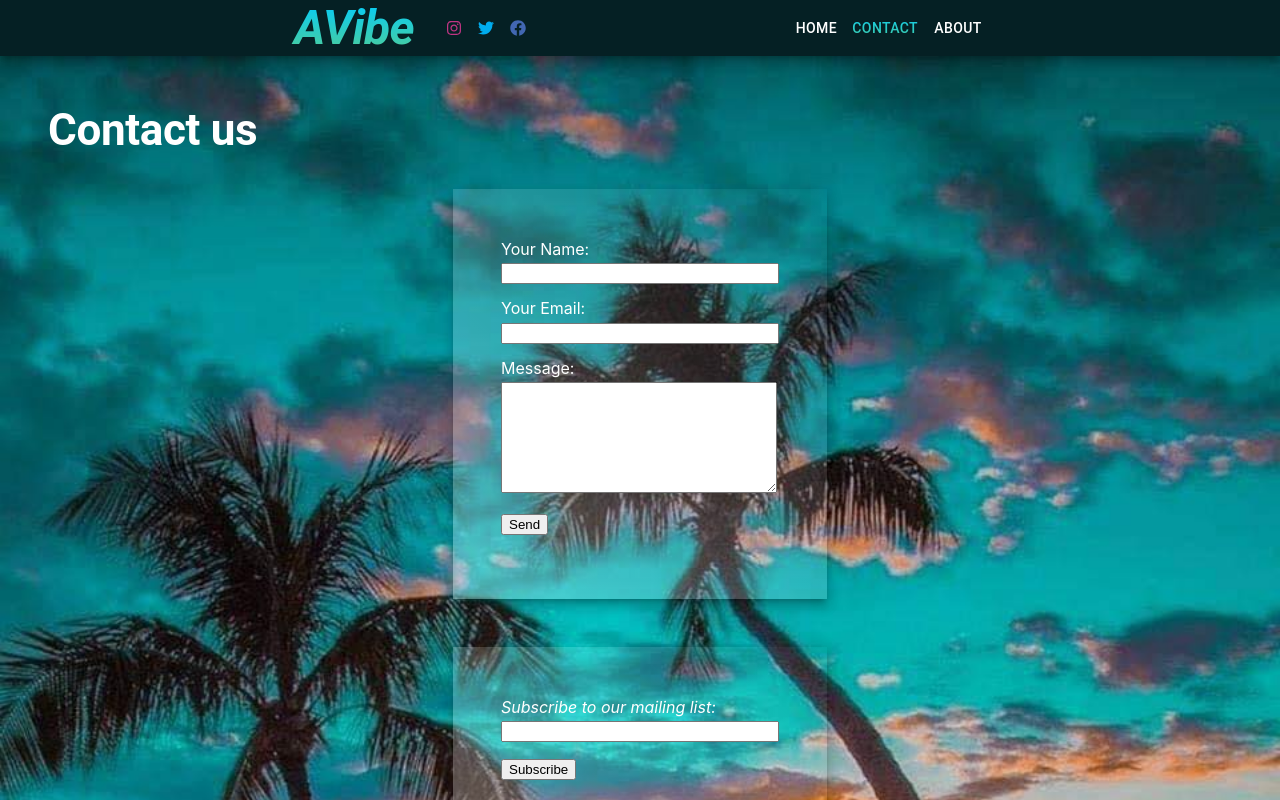
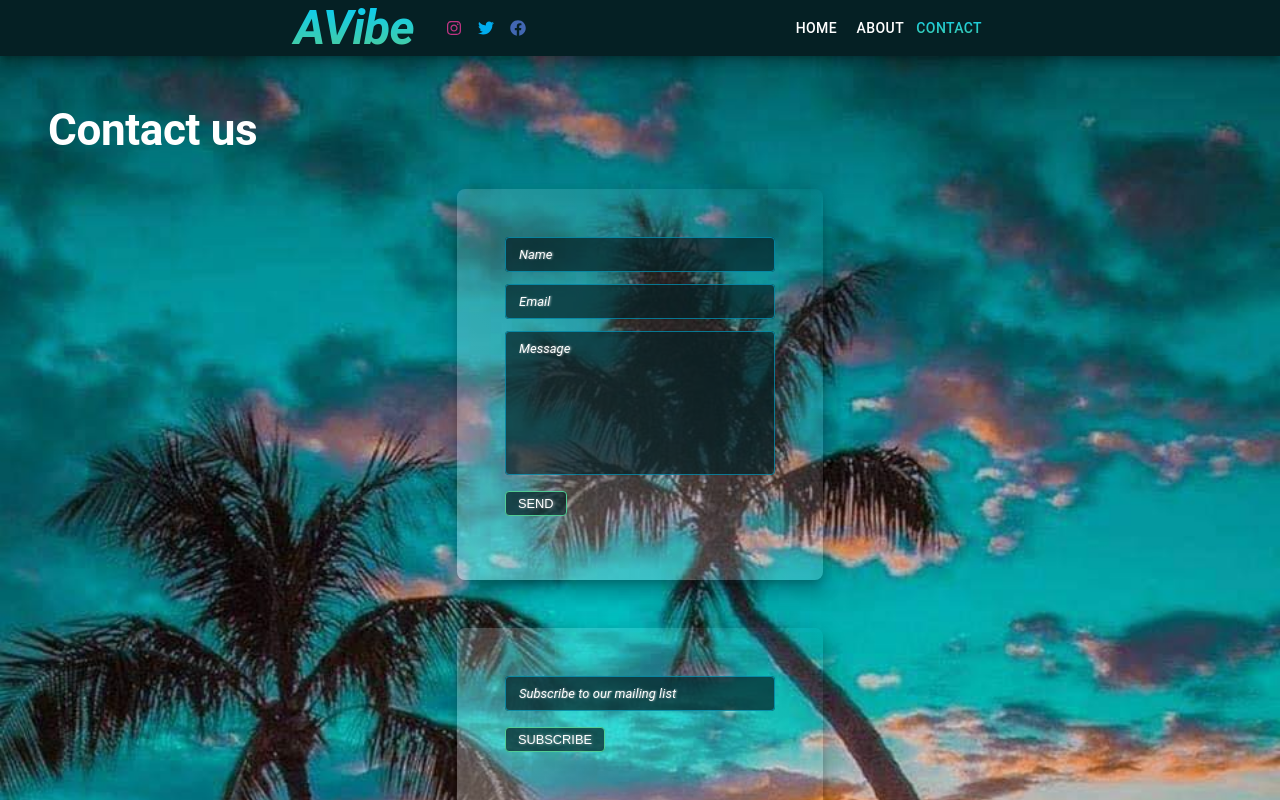
Before and after one commit to mighty6ft5max/avibe, a React (Create React App) app: page /contact in a window 1280 px wide. Shown: the top 800 px of the page. Built offline with nearby package versions, Linux system fonts and the light colour scheme.

Commit message:
contact edits

```diff
--- a/public/index.html
+++ b/public/index.html
@@ -14,13 +14,13 @@
   <body>
     <noscript>You need to enable JavaScript to run this app.</noscript>
     <div id="root"></div>
-    <form name="contact" netlify netlify-honeypot="bot-field" hidden>
+    <!-- <form name="contact" netlify netlify-honeypot="bot-field" hidden>
       <input type="text" name="name" />
       <input type="email" name="email" />
       <textarea name="message"></textarea>
     </form>
     <form name="mailing-list" netlify netlify-honeypot="bot-field" hidden>
       <input type="email" name="email" />
-    </form>
+    </form> -->
   </body>
 </html>
--- a/src/App.jsx
+++ b/src/App.jsx
@@ -198,6 +198,21 @@ const App = ({ classes }) => {
                       >
                         Home
                       </Button>
+                    </Grid>{" "}
+                    <Grid item>
+                      <Button
+                        onClick={() => history.push("/about")}
+                        classes={{
+                          root:
+                            classes[
+                              _.startsWith(pathname, "/about")
+                                ? "menu_item_active"
+                                : "menu_item"
+                            ],
+                        }}
+                      >
+                        About
+                      </Button>
                     </Grid>
                     <Grid item>
                       <Button
@@ -212,21 +227,6 @@ const App = ({ classes }) => {
                         }}
                       >
                         Contact
-                      </Button>
-                    </Grid>
-                    <Grid item>
-                      <Button
-                        onClick={() => history.push("/about")}
-                        classes={{
-                          root:
-                            classes[
-                              _.startsWith(pathname, "/about")
-                                ? "menu_item_active"
-                                : "menu_item"
-                            ],
-                        }}
-                      >
-                        About
                       </Button>
                     </Grid>
                   </Grid>
--- a/src/body.jsx
+++ b/src/body.jsx
@@ -17,7 +17,7 @@ import {
   useMediaQuery,
   withStyles,
 } from "@material-ui/core";
-import ContactBack from "./images/contact_back.jpg";
+
 //import { useTheme } from "@material-ui/core/styles";
 import TW1 from "./images/tableware/TE1.jpg";
 import TW2 from "./images/tableware/TE2.jpg";
@@ -44,6 +44,7 @@ import Imgs_2 from "./images/img_s_2.jpg";
 import Imgs_3 from "./images/img_s_3.jpg";
 import Imgs_4 from "./images/img_s_4.jpg";
 import AboutBack from "./images/background-about.jpg";
+import Contact from "./contact";
 const styles = (theme) => ({
   actions: {
     padding: 0,
@@ -60,10 +61,7 @@ const styles = (theme) => ({
     boxShadow: theme.shadows[8],
     maxWidth: 245,
   },
-  contact_back: {
-    background: `url(${ContactBack})`,
-    backgroundSize: "cover",
-  },
+
   content: {
     margin: "0 auto",
     maxWidth: 700,
@@ -126,6 +124,7 @@ const styles = (theme) => ({
     paddingTop: "100%",
   },
 });
+
 const Body = ({ classes, bodyRef }) => {
   let history = useHistory();
 
@@ -161,99 +160,6 @@ const Body = ({ classes, bodyRef }) => {
   function handleClose() {
     setModalImage(false);
   }
-
-  const Contact = () => {
-    return (
-      <>
-        {/* <div className={classes.slideshow}>
-          {backgroundTransitions(({ width, height, opacity }, item) => {
-            return (
-              <animated.img
-                src={aboutBackgroundImages[0]}
-                alt="slideshow"
-                style={{
-                  position: "absolute",
-                  height,
-                  width,
-                }}
-              />
-            );
-          })}
-        </div> */}
-
-        <Grid
-          classes={{ root: classes.contact_back }}
-          container
-          style={{ padding: 48, minHeight: "100vh", width: "100%" }}
-          direction="column"
-          justify="flex-start"
-          alignItems="center"
-        >
-          <Grid item style={{ width: "100%" }}>
-            <Typography variant="h2" style={{ color: "white" }}>
-              Contact us
-            </Typography>
-          </Grid>
-          <Grid
-            classes={{ root: classes.form_holder }}
-            item
-            style={{ padding: 48, color: "white", marginBottom: 48 }}
-          >
-            <form name="contact" method="post">
-              <input type="hidden" name="form-name" value="contact" />
-              <div style={{}}>
-                <div className={classes.input_holder}>
-                  <p className={classes.input_label}>Your Name:</p>
-
-                  <input className={classes.input} type="text" name="name" />
-                </div>
-                <div className={classes.input_holder}>
-                  <p className={classes.input_label}>Your Email:</p>
-
-                  <input className={classes.input} type="email" name="email" />
-                </div>
-                <div className={classes.input_holder}>
-                  <p className={classes.input_label}>Message:</p>
-                  <textarea
-                    className={classes.input}
-                    name="message"
-                    rows="7"
-                  ></textarea>
-                </div>
-                <div>
-                  <p>
-                    <button type="submit">Send</button>
-                  </p>
-                </div>
-              </div>
-            </form>
-          </Grid>
-          <Grid
-            classes={{ root: classes.form_holder }}
-            item
-            style={{ padding: 48, color: "white" }}
-          >
-            <form name="mailing-list" method="post">
-              <input type="hidden" name="form-name" value="mailing-list" />
-              <div style={{}}>
-                <div className={classes.input_holder}>
-                  <p className={classes.input_label}>
-                    <i>Subscribe to our mailing list:</i>
-                  </p>
-                  <input className={classes.input} type="email" name="email" />
-                </div>
-                <div>
-                  <p>
-                    <button type="submit">Subscribe</button>
-                  </p>
-                </div>
-              </div>
-            </form>
-          </Grid>
-        </Grid>
-      </>
-    );
-  };
 
   const Home = () => {
     return (
@@ -381,7 +287,7 @@ const Body = ({ classes, bodyRef }) => {
               variant="h4"
               style={{ padding: 48, textAlign: "center" }}
             >
-              AVibe LLC is proud to be a family owned company, with headquarters
+              AVibe LLC is proud to be a family owned company with headquarters
               in Huntsville, Alabama… the Rocket City! We focus on developing
               top brands with high quality products in kitchen, home and health,
               and other categories, all while placing the needs and preferences
@@ -687,14 +593,15 @@ const Body = ({ classes, bodyRef }) => {
             <Typography variant="h2">Get to know us</Typography>
             <Typography variant="body1" component="div">
               <p>
-                Founded in 2019 in Huntsville, Alabama, AVibe LLC is a family
-                owned company. We focus on partnering with top manufacturers all
-                over the world to build high-quality brands that stand far apart
-                from the competition. Our company is constantly evolving and
-                growing, but our primary focus is on leveraging online platforms
-                for showcasing each of our brands. Steering clear of "brick and
-                mortar" locations ensures that we can focus fully on product
-                quality, supplier relationships, and the needs of our customers.
+                Founded in 2019 in Huntsville, Alabama, AVibe is a family and
+                veteran-owned e-commerce company. We focus on partnering
+                with top manufacturers all over the world to build high-quality
+                brands that stand far apart from the competition. Our company is
+                constantly evolving and growing, but our primary focus is on
+                leveraging online platforms for showcasing each of our brands.
+                Steering clear of "brick and mortar" locations ensures that we
+                can focus fully on product quality, supplier relationships, and
+                the needs of our customers.
               </p>
               <p>
                 Our current product brands are Sandholt and Tiny Express, with
--- /dev/null
+++ b/src/contact.jsx
@@ -0,0 +1,210 @@
+import React, { useState } from "react";
+import { Grid, TextField, Typography, withStyles } from "@material-ui/core";
+import ContactBack from "./images/contact_back.jpg";
+const styles = (theme) => ({
+  actions: {
+    padding: 0,
+  },
+  body: { width: "100%", height: "100%" },
+  button: {
+    borderRadius: 4,
+    color: "white",
+    background: "rgb(5 32 36 / .7)",
+    border: "1px solid " + theme.palette.secondary.main,
+    padding: "4px 12px",
+    fontSize: ".8rem",
+    textShadow: "1px 0px 3px rgb(255 255 255 / .6)",
+    textTransform: "uppercase",
+  },
+  card: {
+    boxShadow: theme.shadows[8],
+    maxWidth: 245,
+  },
+  contact_back: {
+    background: `url(${ContactBack})`,
+    backgroundSize: "cover",
+  },
+  content: {
+    margin: "0 auto",
+    maxWidth: 700,
+    padding: "0 24px",
+    marginTop: -64,
+    width: "100%",
+    [theme.breakpoints.up("md")]: {
+      marginTop: -128,
+      padding: "0 64px",
+      // transform: "translateY(250px)",
+    },
+  },
+  form_holder: {
+    background: "linear-gradient(45deg,rgba(255,255,255,.3),transparent)",
+    borderRadius: 8,
+    boxShadow: theme.shadows[12],
+  },
+  input: { width: 270 },
+  input_label: { lineHeight: 1.6, margin: 0 },
+  input_holder: {
+    marginBottom: 12,
+  },
+  shop_now: {
+    background: `linear-gradient(45deg,${theme.palette.primary.main},${theme.palette.secondary.main})`,
+    color: "white",
+    padding: 4,
+    boxShadow: theme.shadows[4],
+    textShadow: "-1px -1px rgb(0 0 0 / 35%)",
+
+    "& span": {
+      padding: "0 8px",
+    },
+  },
+  slideshow: {
+    background: theme.palette.tertiary.main,
+    //  backgroundSize: "cover",
+    width: "100%",
+    height: 275,
+    position: "relative",
+    overflow: "hidden",
+    [theme.breakpoints.up("md")]: {
+      height: 400,
+    },
+  },
+  details: {
+    background: theme.palette.tertiary.main,
+    width: "50%",
+    "& span": {
+      // background: `-webkit-linear-gradient(${theme.palette.primary.main}, ${theme.palette.secondary.main})`,
+      // "-webkit-background-clip": "text",
+      // "-webkit-text-fill-color": "transparent",
+      color: "white",
+    },
+  },
+  buy_now: {
+    background: `linear-gradient(45deg,${theme.palette.primary.main},${theme.palette.secondary.main})`,
+    textShadow: "-1px -1px rgb(0 0 0 / 35%)",
+    width: "100%",
+  },
+  media: {
+    paddingTop: "100%",
+  },
+});
+
+const Contact = ({ classes }) => {
+  const [userMessage, setUserMessage] = useState({
+    name: "",
+    email: "",
+    message: "",
+    subscribe: "",
+  });
+
+  const handleChange = (field, value) => {
+    console.log("changes", field, value);
+    setUserMessage({ ...userMessage, [field]: value });
+  };
+
+  return (
+    <>
+      <Grid
+        classes={{ root: classes.contact_back }}
+        container
+        style={{
+          padding: 48,
+          minHeight: "100vh",
+          width: "100%",
+        }}
+        direction="column"
+        justify="flex-start"
+        alignItems="center"
+      >
+        <Grid item style={{ width: "100%" }}>
+          <Typography variant="h2" style={{ color: "white" }}>
+            Contact us
+          </Typography>
+        </Grid>
+        <Grid
+          classes={{ root: classes.form_holder }}
+          item
+          style={{ padding: 48, color: "white", marginBottom: 48 }}
+        >
+          <form name="contact" method="post">
+            {/* <input type="hidden" name="form-name" value="contact" /> */}
+            <div style={{}}>
+              <div className={classes.input_holder}>
+                <TextField
+                  className={classes.input}
+                  type="text"
+                  label="Name"
+                  variant="outlined"
+                  name="name"
+                  onChange={(e) => handleChange("name", e.target.value)}
+                  value={userMessage.name}
+                />
+              </div>
+              <div className={classes.input_holder}>
+                <TextField
+                  className={classes.input}
+                  type="email"
+                  label="Email"
+                  variant="outlined"
+                  name="email"
+                  onChange={(e) => handleChange("email", e.target.value)}
+                  value={userMessage.email}
+                />
+              </div>
+              <div className={classes.input_holder}>
+                <TextField
+                  className={classes.input}
+                  type="text"
+                  multiline
+                  rows={7}
+                  label="Message"
+                  variant="outlined"
+                  name="message"
+                  onChange={(e) => handleChange("message", e.target.value)}
+                  value={userMessage.message}
+                />
+              </div>
+              <div>
+                <p>
+                  <button className={classes.button} type="submit">
+                    Send
+                  </button>
+                </p>
+              </div>
+            </div>
+          </form>
+        </Grid>
+        <Grid
+          classes={{ root: classes.form_holder }}
+          item
+          style={{ padding: 48, color: "white" }}
+        >
+          <form name="mailing-list" method="post">
+            <input type="hidden" name="form-name" value="mailing-list" />
+            <div style={{}}>
+              <div className={classes.input_holder}>
+                <TextField
+                  onChange={(e) => handleChange("subscribe", e.target.value)}
+                  className={classes.input}
+                  type="email"
+                  label="Subscribe to our mailing list"
+                  name="email"
+                  value={userMessage.subscribe}
+                  variant="outlined"
+                />
+              </div>
+              <div>
+                <p>
+                  <button className={classes.button} type="submit">
+                    Subscribe
+                  </button>
+                </p>
+              </div>
+            </div>
+          </form>
+        </Grid>
+      </Grid>
+    </>
+  );
+};
+
+export default withStyles(styles)(Contact);
--- a/src/theme.jsx
+++ b/src/theme.jsx
@@ -2,25 +2,26 @@ import { createMuiTheme } from "@material-ui/core/styles";
 
 export const desktop_header_height = 600;
 export const content_max_width = 960;
-
+const primary = "#02ccfe";
+const primary_5 = "rgb(2 204 254 / .5)";
+const secondary = "#51cc93";
+const tertiary = "rgb(5 32 36)";
 const theme = createMuiTheme({
   palette: {
     primary: {
-      main: "#02ccfe",
+      main: primary,
     },
     secondary: {
-      main: "#51cc93",
+      main: secondary,
     },
     tertiary: {
-      main: "rgb(5 32 36)",
+      main: tertiary,
     },
     background: {
       default: "rgb(255,255,255)",
     },
   },
-  shape: {
-    borderRadius: 24,
-  },
+  shape: {},
   typography: {
     body1: {
       fontSize: ".8rem",
@@ -71,6 +72,34 @@ const theme = createMuiTheme({
       },
     },
   },
+  overrides: {
+    MuiInputLabel: {
+      outlined: {
+        color: "white",
+        transform: "translate(14px, 12px) scale(1)",
+        textShadow: "1px 0px 2px rgb(255 255 255 / .6)",
+        fontStyle: "italic",
+      },
+      shrink: {
+        color: primary + " !important",
+        textShadow: "none !important",
+      },
+    },
+    MuiOutlinedInput: {
+      input: {
+        color: "white",
+        padding: 10,
+        textShadow: "1px 0px 2px rgb(255 255 255 / .6)",
+      },
+      notchedOutline: {
+        borderColor: primary_5,
+        borderRadius: 4,
+      },
+      root: {
+        background: "rgb(5 32 36 / .7)",
+      },
+    },
+  },
 });
 
 export default theme;
```
